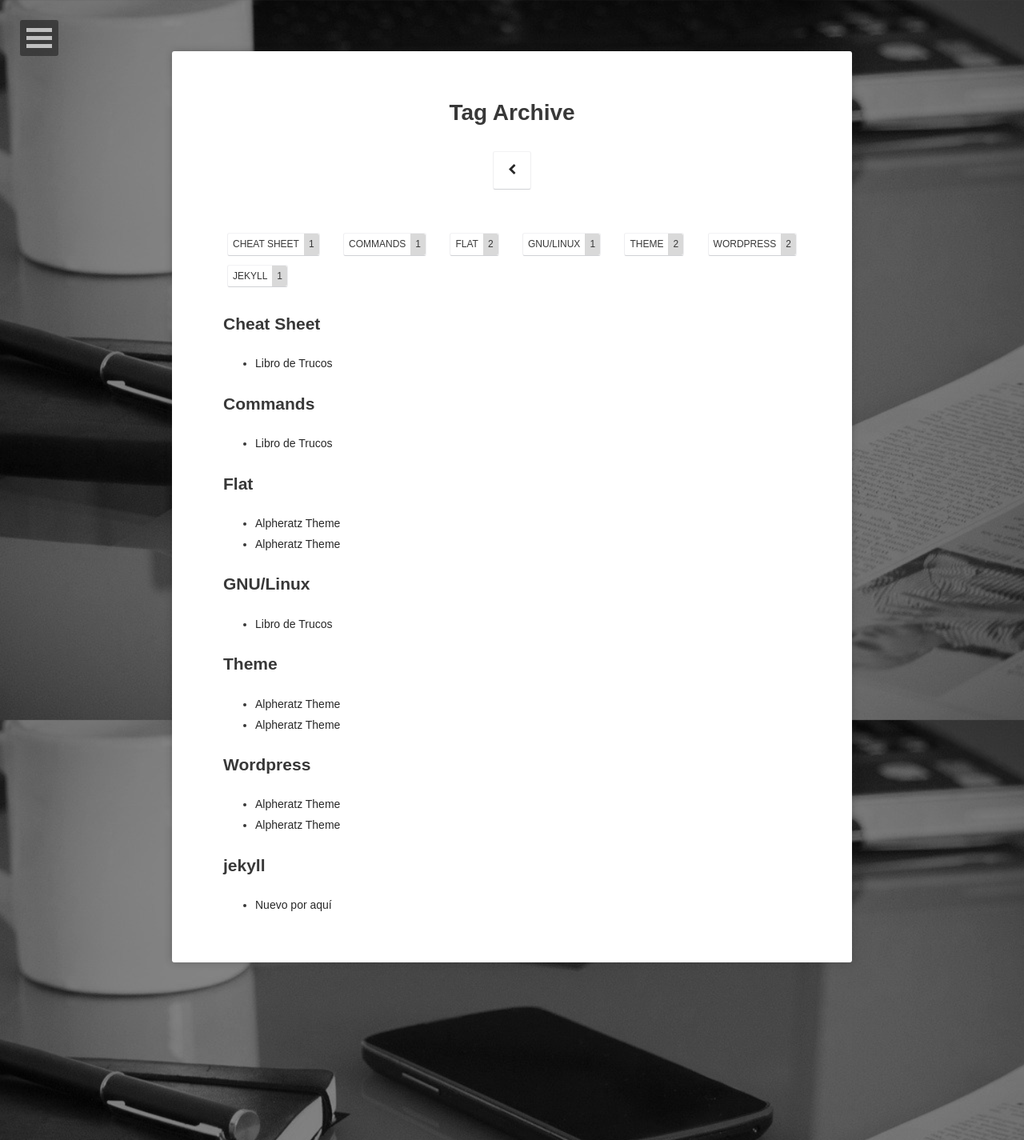
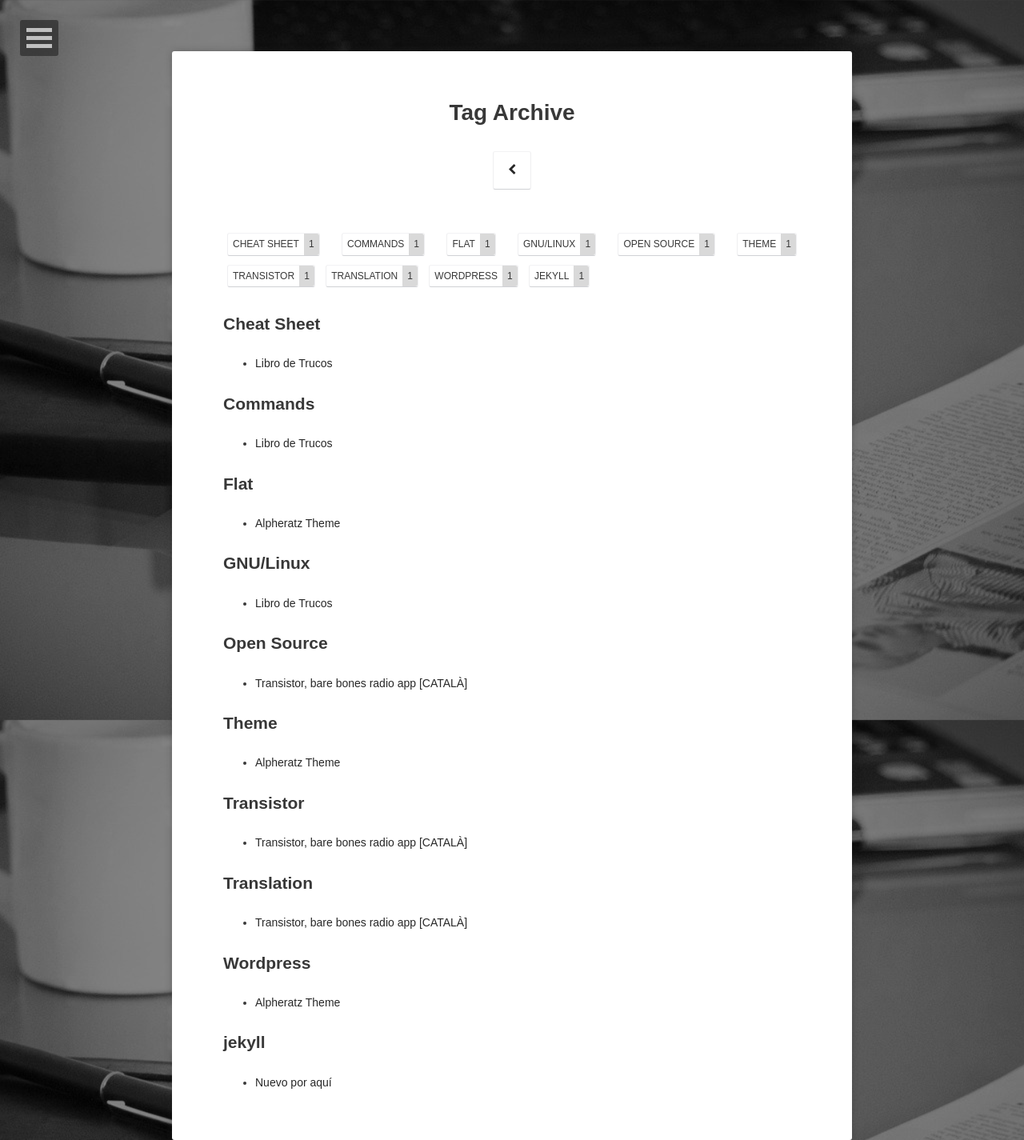
Before and after one commit to Zagur/zagur.github.io, a Jekyll site: the page built from tags/index.html, in a window 1280 px wide. Shown: the whole page at 80% size. Built offline with Jekyll 4.4.1, drawn with Linux system fonts in a browser that asks for light colours; some web fonts are replaced; comment, search, counter and statistics services are not loaded; part of the change alters nothing that is shown.

Commit message:
Add Translation: Transistor

```diff
--- a/_posts/2016-05-24-transistor-ca.markdown
+++ b/_posts/2016-05-24-transistor-ca.markdown
@@ -1,14 +1,41 @@
 ---
 layout: post
-title: "Alpheratz Theme"
+title: "Transistor, bare bones radio app [CATALÀ]"
 date:   2016-05-23
-excerpt: "Un tema para Wordpress, moderno, minimalista y flat."
+excerpt: "Transistor, una app para Android que permite escuchar radios por Internet (Streaming)."
 trans: true
-feature: assets/img/alpheratztheme/alpheratz-theme-preview.jpg
+feature: http://www.y20k.org/transistor/img/icon.png
 tag:
-- Wordpress
-- Theme
-- Flat
+- Transistor
+- Translation
+- Open Source
 ---
 
 # Transistor
+
+He realizado la traducción a mi lengua materna (catalán) de esta aplicación para Android que permite escuchar emisoras de radio por Internet. En la actualidad Transistor soporta MP· y OGG y las emisoras se tienen que añadir manualmente.
+
+| Català | | Castellano | | English |
+| -------- | :-: | -------- | :-: | -------- |
+| **Transistor** és una aplicació per escoltar programes de ràdio a través d'Internet. L'aplicació emmagatzema les emissores en fitxers dins del emmagatzematge extern. Pots cercar aquests fitxers M3U dins de ***/Android/data/org.y20k.transistor/Collection***. En l'actualitat pot reproduir fitxers en MP3 i OGG. |    | **Transistor** es una aplicación simple para escuchar programas de radio por Internet. La aplicación almacena las estaciones como archivos en el almacenamiento externo de tu dispositivo. Busca los archivos del tipo m3u en ***/Android/data/org.y20k.transistor/Collection***. Actualmente soporta streams codificados en MP3 y OGG. |    | **Transistor** is a bare bones app for listening to radio programs over the internet. The app stores stations as files on your device's external storage. Look for files of type m3u within ***/Android/data/org.y20k.transistor/Collection***. It currently understands streams encoded in MP3 and OGG. |
+
+# Información
+
+* Web: [Web Oficial](http://www.y20k.org/transistor/)
+* Registro de problemas: [Problemas](https://github.com/y20k/transistor/issues)
+* Código Fuente: [GitHub](https://github.com/y20k/transistor)
+* Licencia: [MIT](https://www.gnu.org/licenses/license-list.html#X11License)
+
+# Imágenes
+
+<figure class="half">
+    <a href="https://lh3.googleusercontent.com/1C_zqJv0u27kT4XvlWqz1MKD9cKECoHIR65aDDVmFwVZDl0AytcLz8ra7IpV2jFz4Uo=h900"><img src="https://lh3.googleusercontent.com/1C_zqJv0u27kT4XvlWqz1MKD9cKECoHIR65aDDVmFwVZDl0AytcLz8ra7IpV2jFz4Uo=h900"></a>
+    <a href="https://lh3.googleusercontent.com/aIzT-ZnXnbPJzaJL2Ues9_Cjzw1uTSaZpIPhMh7ssT1nf7rE4fKsackIFZOeYjNu6Q=h900"><img src="https://lh3.googleusercontent.com/aIzT-ZnXnbPJzaJL2Ues9_Cjzw1uTSaZpIPhMh7ssT1nf7rE4fKsackIFZOeYjNu6Q=h900"></a>
+</figure>
+
+# Descargar
+
+<center>
+<a href="https://f-droid.org/repository/browse/?fdid=org.y20k.transistor" class="btn btn-danger"><span class="fa fa-download"> </span> Descargar [F-Droid]</a>
+<a href="https://play.google.com/store/apps/details?id=org.y20k.transistor" class="btn btn-danger"><span class="fa fa-download"> </span> Descargar [Google Play]</a>
+</center>
```
Also changed, not shown: 5 other files.
